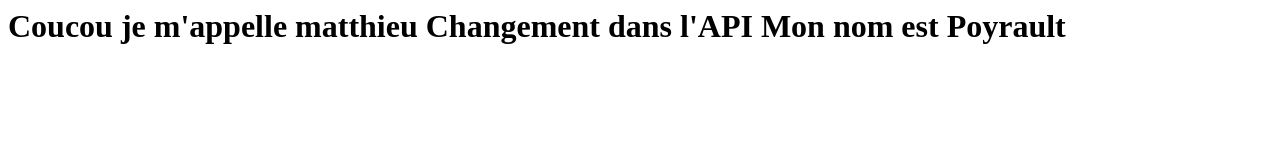
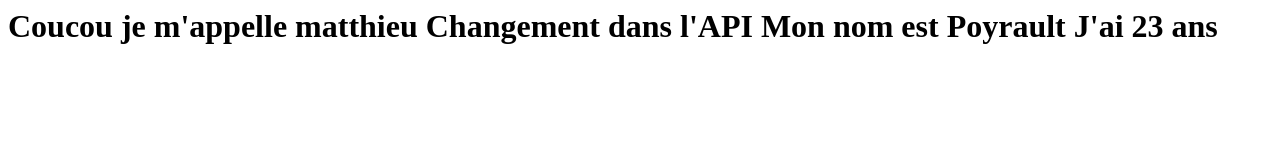
Before and after one commit to mpo-deltacode/conventionnal-commits-test, a website: page index.html in a window 1280 px wide. Drawn offline with Linux system fonts and the light colour scheme.

Commit message:
feat(index): adding my age

```diff
--- a/index.html
+++ b/index.html
@@ -3,4 +3,6 @@
     Changement dans l'API
 
     Mon nom est Poyrault
+
+    J'ai 23 ans
 </h1>
```
